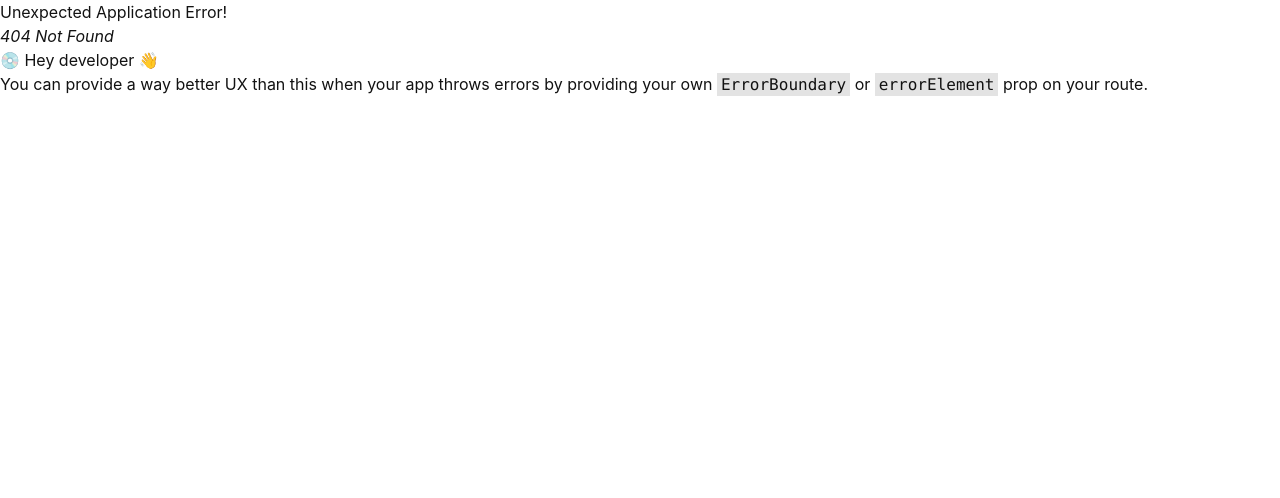
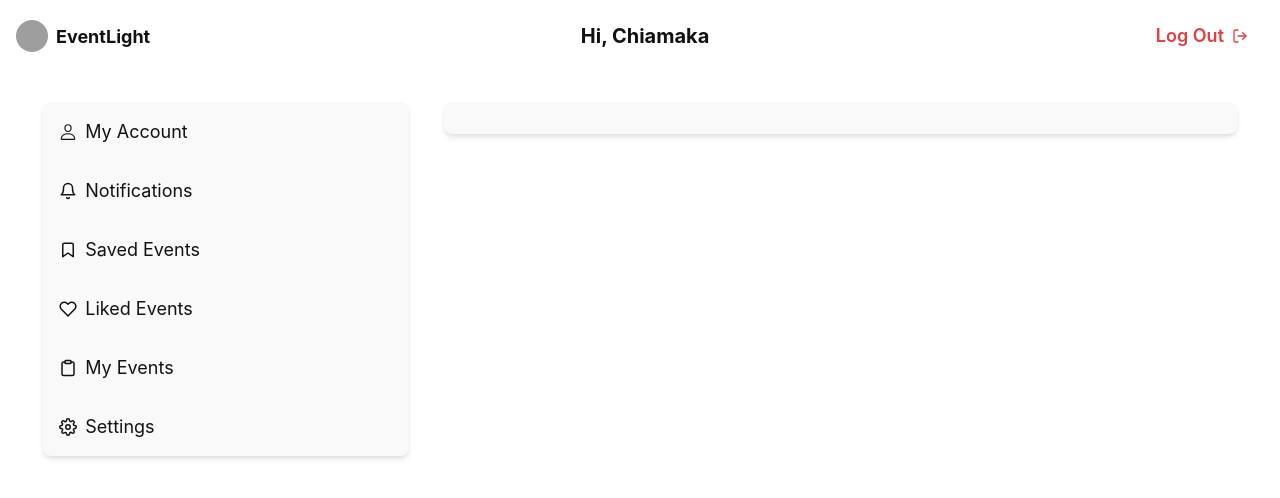
Before and after one commit to Desegya/eventLight, a React app: page /dashboard in a window 1280 px wide. Before the commit this address had no page. Shown: the top 498 px of the page. Built offline with nearby package versions, Linux system fonts and the light colour scheme; grey boxes are pictures that could not be loaded; the HTML template or start-up script is replaced by a standard one.

Commit message:
Refactor UserDashboard for improved routing and logout functionality

```diff
--- a/src/components/UserDashboard.tsx
+++ b/src/components/UserDashboard.tsx
@@ -7,44 +7,18 @@ import {
   useColorMode,
   Button,
 } from "@chakra-ui/react";
-import { useState } from "react";
-import {
-  FiBell,
-  FiBookmark,
-  FiClipboard,
-  FiHeart,
-  FiLogOut,
-  FiSettings,
-} from "react-icons/fi";
+import { FiBell, FiBookmark, FiClipboard, FiHeart, FiLogOut, FiSettings } from "react-icons/fi";
 import { IoPersonOutline } from "react-icons/io5";
-import Account from "./Account";
-import SavedEvents from "./SavedEvents";
-import LikedEvents from "./LikedEvents";
-import MyEvents from "./MyEvents";
-import Notifications from "./Notifications";
-import Settings from "./Settings";
+import { NavLink, Outlet, useNavigate } from "react-router-dom";
 
 const UserDashboard = () => {
-  const [selectedOption, setSelectedOption] = useState<string>("account"); // Default selected option
-  const { colorMode } = useColorMode(); // Hook to get the current color mode
+  const { colorMode } = useColorMode();
+  const navigate = useNavigate();
 
-  const renderContent = () => {
-    switch (selectedOption) {
-      case "account":
-        return <Account />;
-      case "saved-events":
-        return <SavedEvents />;
-      case "liked-events":
-        return <LikedEvents />;
-      case "my-events":
-        return <MyEvents />;
-      case "settings":
-        return <Settings />;
-      case "notifications":
-        return <Notifications />;
-      default:
-        return <Text>Select an option</Text>;
-    }
+  const handleLogout = () => {
+    // Implement logout functionality
+    console.log("Logged out");
+    navigate("/login"); // Redirect to login page
   };
 
   return (
@@ -52,8 +26,7 @@ const UserDashboard = () => {
       {/* Top Header with Logo and Greeting */}
       <HStack p={4} fontWeight="bold" gap="100px" justify="space-between">
         <HStack>
-          <Avatar name="Logo" size="sm" src="logo-url" />{" "}
-          {/* Add your logo here */}
+          <Avatar name="Logo" size="sm" src="logo-url" /> {/* Add your logo */}
           <Text fontSize="lg">EventLight</Text>
         </HStack>
         <Text fontSize="xl">Hi, Chiamaka</Text>
@@ -62,18 +35,14 @@ const UserDashboard = () => {
           rightIcon={<FiLogOut />}
           _hover={{ transform: "scale(1.06)" }}
           color="red.500"
+          onClick={handleLogout}
         >
           <Text fontSize="lg">Log Out</Text>
         </Button>
       </HStack>
 
-      <HStack
-        h="100vh"
-        justifySelf="center"
-        justifyContent="space-around"
-        align="flex-start"
-        p="30px"
-      >
+      <HStack h="100vh" align="flex-start" justifyContent="space-around" p="30px">
+        {/* Sidebar Navigation */}
         <VStack
           borderRadius=".5rem"
           align="left"
@@ -83,52 +52,54 @@ const UserDashboard = () => {
           bg={colorMode === "dark" ? "gray.700" : "gray.50"}
           p={4}
           boxShadow="md"
-          cursor="pointer"
         >
           <HStack>
             <IoPersonOutline />
-            <Text onClick={() => setSelectedOption("account")}>My Account</Text>
+            <NavLink to="account">
+              <Text>My Account</Text>
+            </NavLink>
           </HStack>
           <HStack>
             <FiBell />
-            <Text onClick={() => setSelectedOption("notifications")}>
-              Notifications
-            </Text>
+            <NavLink to="notifications">
+              <Text>Notifications</Text>
+            </NavLink>
           </HStack>
           <HStack>
             <FiBookmark />
-            <Text onClick={() => setSelectedOption("saved-events")}>
-              Saved Events
-            </Text>
+            <NavLink to="saved-events">
+              <Text>Saved Events</Text>
+            </NavLink>
           </HStack>
           <HStack>
             <FiHeart />
-            <Text onClick={() => setSelectedOption("liked-events")}>
-              Liked Events
-            </Text>
+            <NavLink to="liked-events">
+              <Text>Liked Events</Text>
+            </NavLink>
           </HStack>
           <HStack>
             <FiClipboard />
-            <Text onClick={() => setSelectedOption("my-events")}>
-              My Events
-            </Text>
+            <NavLink to="my-events">
+              <Text>My Events</Text>
+            </NavLink>
           </HStack>
           <HStack>
             <FiSettings />
-            <Text onClick={() => setSelectedOption("settings")}>Settings</Text>
+            <NavLink to="settings">
+              <Text>Settings</Text>
+            </NavLink>
           </HStack>
         </VStack>
 
-        {/* Main Content Area (Right Side) */}
+        {/* Main Content Area */}
         <Box
           borderRadius=".5rem"
           bg={colorMode === "dark" ? "gray.700" : "gray.50"}
-          //   height="50vh"
           flex="0 0 65%"
           p={4}
           boxShadow="md"
         >
-          {renderContent()}
+          <Outlet /> {/* Render the child routes here */}
         </Box>
       </HStack>
     </Box>
```
Also changed, not shown: src/routes.tsx (+11 -0 lines).
